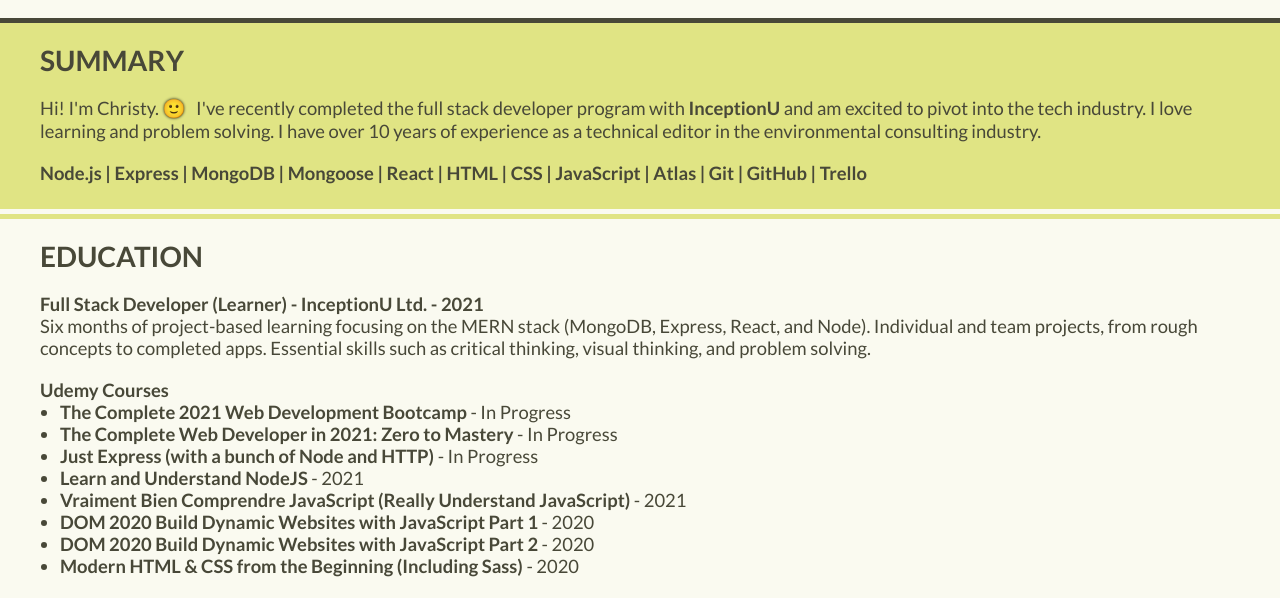
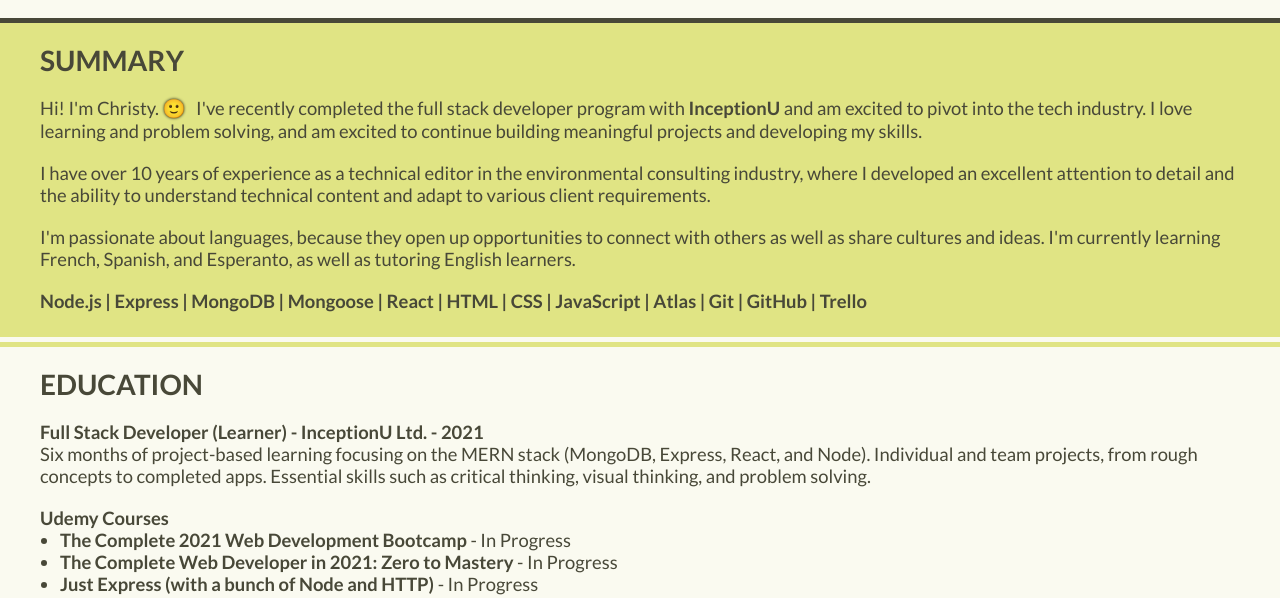
Before and after one commit to christyc01/christyc01.github.io, a plain HTML site: page index.html in a window 1280 px wide. Shown: the part 187-785 px from the top of the page. Drawn offline with Linux system fonts and the light colour scheme.

Commit message:
Update text

```diff
--- a/index.html
+++ b/index.html
@@ -55,8 +55,9 @@
   <section class="section first-section summary" id="summary">
     <div class="summary-inside-container">
       <h2>SUMMARY</h2>
-      <p>Hi!  I'm Christy. <span class="emoji">&#128578;</span> &nbsp; I've recently completed the full stack developer program with <a href="https://www.inceptionu.com/">InceptionU</a> and am excited to pivot into the tech industry.  I love learning and problem solving.  I have over 10 years of experience as a technical editor in the environmental consulting industry.
-      </p>
+      <p>Hi!  I'm Christy. <span class="emoji">&#128578;</span> &nbsp; I've recently completed the full stack developer program with <a href="https://www.inceptionu.com/">InceptionU</a> and am excited to pivot into the tech industry.  I love learning and problem solving, and am excited to continue building meaningful projects and developing my skills.</p>
+      <p>I have over 10 years of experience as a technical editor in the environmental consulting industry, where I developed an excellent attention to detail and the ability to understand technical content and adapt to various client requirements.</p>
+      <p>I'm passionate about languages, because they open up opportunities to connect with others as well as share cultures and ideas. I'm currently learning French, Spanish, and Esperanto, as well as tutoring English learners.</p>
       <p class="project-tags">Node.js | Express | MongoDB | Mongoose | React | HTML | CSS | JavaScript | Atlas | Git | GitHub | Trello</p>
     </div>
   </section>
```
